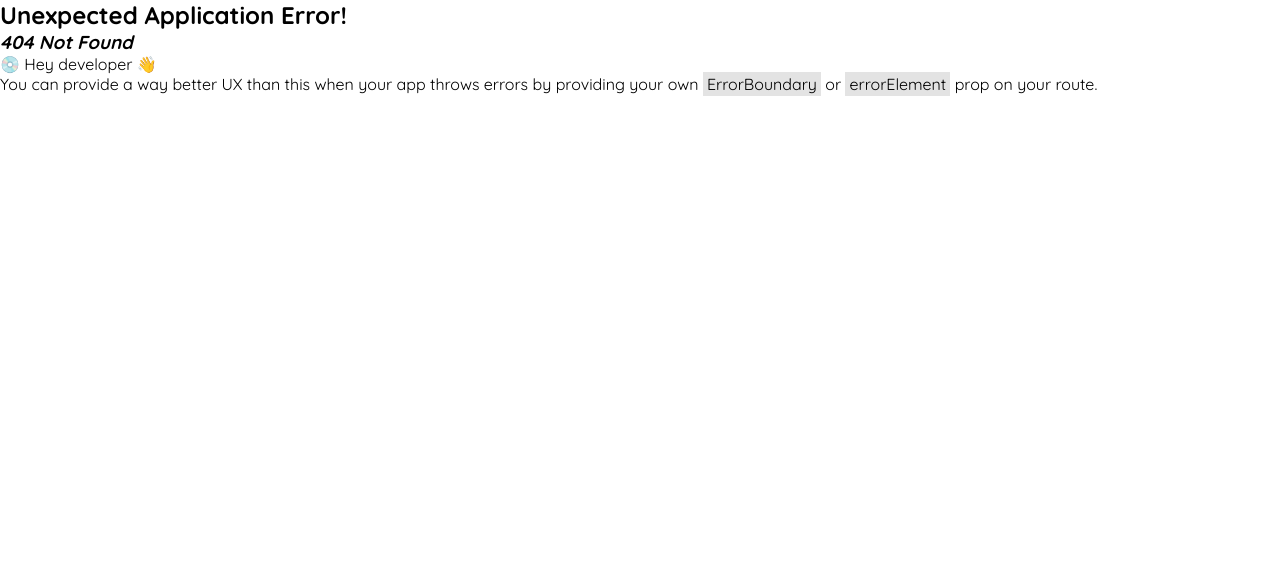
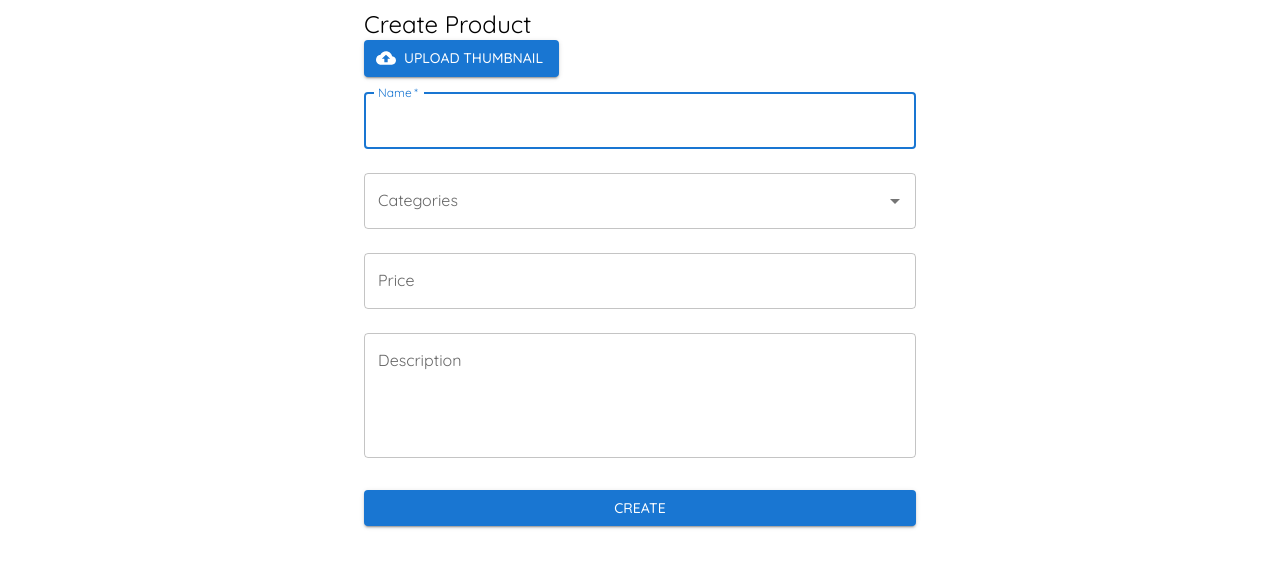
Before and after one commit to TuanDung1304/btl-react-ecommerce, a React (Vite) app: page /admin/product/create in a window 1280 px wide. Before the commit this address had no page. Shown: the top 568 px of the page. Built offline with nearby package versions, Linux system fonts and the light colour scheme.

Commit message:
Man hinh tao moi san pham

```diff
--- a/package.json
+++ b/package.json
@@ -22,6 +22,7 @@
     "@mui/styled-engine-sc": "^5.14.12",
     "@reduxjs/toolkit": "^1.9.7",
     "axios": "^1.6.0",
+    "filestack-react": "^4.0.1",
     "install": "^0.13.0",
     "lodash": "^4.17.21",
     "npm": "^10.2.0",
@@ -40,6 +41,7 @@
     "yup": "^1.3.2"
   },
   "devDependencies": {
+    "@types/filestack-react": "^4.0.3",
     "@types/react": "^18.2.15",
     "@types/react-dom": "^18.2.7",
     "@types/react-slick": "^0.23.10",
--- /dev/null
+++ b/src/Pages/Admin/Product/CreateProduct.tsx
@@ -0,0 +1,108 @@
+import CloudUploadIcon from '@mui/icons-material/CloudUpload'
+import { Typography, darken, lighten, styled } from '@mui/material'
+import Autocomplete from '@mui/material/Autocomplete'
+import Box from '@mui/material/Box'
+import Button from '@mui/material/Button'
+import Container from '@mui/material/Container'
+import TextField from '@mui/material/TextField'
+import { useState } from 'react'
+import { makeStyles } from 'tss-react/mui'
+import { CATEGORIES } from '../../../components/Categories/categories'
+import FilePicker from '../../../components/FileStack'
+
+const useStyles = makeStyles()(() => ({
+  root: {
+    fontFamily: 'Roboto, sans-serif',
+  },
+}))
+
+const GroupHeader = styled('div')(({ theme }) => ({
+  position: 'sticky',
+  top: '-8px',
+  padding: '4px 10px',
+  color: theme.palette.primary.main,
+  backgroundColor:
+    theme.palette.mode === 'light'
+      ? lighten(theme.palette.primary.light, 0.85)
+      : darken(theme.palette.primary.main, 0.8),
+}))
+
+const GroupItems = styled('ul')({
+  padding: 0,
+})
+
+export default function CreateProduct() {
+  const { classes } = useStyles()
+  const options = CATEGORIES
+
+  const [openPicker, setOpenPicker] = useState(false)
+
+  return (
+    <Container component="main" maxWidth="sm">
+      <Box className={classes.root}>
+        <Box component="form" noValidate sx={{ mt: 1 }}>
+          <Typography variant="h5">Create Product</Typography>
+          <Button
+            component="label"
+            variant="contained"
+            onClick={() => setOpenPicker(!openPicker)}
+            startIcon={<CloudUploadIcon />}>
+            Upload thumbnail
+          </Button>
+          <FilePicker
+            onClose={() => setOpenPicker(false)}
+            open={openPicker}
+            multiFiles
+          />
+          <TextField
+            id="name"
+            margin="normal"
+            fullWidth
+            label="Name"
+            autoFocus
+            required
+          />
+          <Autocomplete
+            id="categories-autocomplete"
+            options={options}
+            groupBy={(option) => option.type}
+            getOptionLabel={(option) => option.name}
+            sx={{ margin: '16px 0 8px' }}
+            renderInput={(params) => (
+              <TextField {...params} label="Categories" />
+            )}
+            renderGroup={(params) => (
+              <li key={params.key}>
+                <GroupHeader>{params.group}</GroupHeader>
+                <GroupItems>{params.children}</GroupItems>
+              </li>
+            )}
+          />
+          <TextField
+            id="price"
+            margin="normal"
+            label="Price"
+            fullWidth
+            type="number"
+          />
+          <TextField
+            id="text"
+            margin="normal"
+            label="Description"
+            fullWidth
+            type="text"
+            multiline
+            rows={4}
+          />
+          <Button
+            fullWidth
+            variant="contained"
+            sx={{ mt: 3, mb: 2 }}
+            type="submit">
+            Create
+          </Button>
+        </Box>
+      </Box>
+    </Container>
+  )
+}
--- a/src/Pages/Auth/Login.tsx
+++ b/src/Pages/Auth/Login.tsx
@@ -9,7 +9,6 @@ import FormControlLabel from '@mui/material/FormControlLabel'
 import Grid from '@mui/material/Grid'
 import TextField from '@mui/material/TextField'
 import Typography from '@mui/material/Typography'
-import { useEffect } from 'react'
 import { useForm } from 'react-hook-form'
 import { makeStyles } from 'tss-react/mui'
 import Link from '../../components/ui/Link'
@@ -48,10 +47,6 @@ export default function Login() {
       }
     }
   }
-
-  useEffect(() => {
-    document.title = 'Login'
-  }, [])
 
   return (
     <Container component="main" maxWidth="sm">
--- a/src/components/Categories/categories.ts
+++ b/src/components/Categories/categories.ts
@@ -11,21 +11,21 @@ export enum CategoryType {
 }
 
 export const AO_CATEGORIES: Category[] = [
-  { name: 'ALL', url: 'ao-nam', type: CategoryType.Quan },
-  { name: 'ÁO POLO', url: 'ao-polo', type: CategoryType.Quan },
-  { name: 'Áo SƠ MI', url: 'ao-so-mi', type: CategoryType.Quan },
-  { name: 'Áo KHOÁC', url: 'ao-khoac', type: CategoryType.Quan },
-  { name: 'Áo PHÔNG', url: 'ao-phong', type: CategoryType.Quan },
-  { name: 'Áo LEN', url: 'ao-len', type: CategoryType.Quan },
-  { name: 'Áo VEST', url: 'ao-vest', type: CategoryType.Quan },
+  { name: 'ALL', url: 'ao-nam', type: CategoryType.Ao },
+  { name: 'ÁO POLO', url: 'ao-polo', type: CategoryType.Ao },
+  { name: 'ÁO SƠ MI', url: 'ao-so-mi', type: CategoryType.Ao },
+  { name: 'ÁO KHOÁC', url: 'ao-khoac', type: CategoryType.Ao },
+  { name: 'ÁO PHÔNG', url: 'ao-phong', type: CategoryType.Ao },
+  { name: 'ÁO LEN', url: 'ao-len', type: CategoryType.Ao },
+  { name: 'ÁO VEST', url: 'ao-vest', type: CategoryType.Ao },
 ]
 
 export const QUAN_CATEGORIES: Category[] = [
-  { name: 'ALL', url: 'quan-nam', type: CategoryType.Ao },
-  { name: 'QUẦN JEAN', url: 'quan-jean', type: CategoryType.Ao },
-  { name: 'QUẦN TÂY', url: 'quan-tay', type: CategoryType.Ao },
-  { name: 'QUẦN KAKI', url: 'quan-kaki', type: CategoryType.Ao },
-  { name: 'QUẦN ĐÙI', url: 'quan-gio', type: CategoryType.Ao },
+  { name: 'ALL', url: 'quan-nam', type: CategoryType.Quan },
+  { name: 'QUẦN JEAN', url: 'quan-jean', type: CategoryType.Quan },
+  { name: 'QUẦN TÂY', url: 'quan-tay', type: CategoryType.Quan },
+  { name: 'QUẦN KAKI', url: 'quan-kaki', type: CategoryType.Quan },
+  { name: 'QUẦN ĐÙI', url: 'quan-gio', type: CategoryType.Quan },
 ]
 
 export const PHU_KIEN_CATEGORIES: Category[] = [
@@ -34,3 +34,9 @@ export const PHU_KIEN_CATEGORIES: Category[] = [
   { name: 'DÂY LƯNG', url: 'day-lung', type: CategoryType.PhuKien },
   { name: 'VÍ', url: 'vi', type: CategoryType.PhuKien },
 ]
+
+export const CATEGORIES = [
+  ...AO_CATEGORIES,
+  ...QUAN_CATEGORIES,
+  ...PHU_KIEN_CATEGORIES,
+].filter((item) => item.name !== 'ALL')
--- /dev/null
+++ b/src/components/FileStack/index.tsx
@@ -0,0 +1,21 @@
+import { PickerOverlay } from 'filestack-react'
+
+interface Props {
+  onClose: () => void
+  open: boolean
+  multiFiles?: boolean
+}
+
+export default function FilePicker({ onClose, open, multiFiles }: Props) {
+  return (
+    <>
+      {open && (
+        <PickerOverlay
+          apikey={'AdycHUcHuRhacN6VSzxRYz'}
+          onUploadDone={(res) => console.log(res)}
+          pickerOptions={{ onClose, maxFiles: multiFiles ? 10 : 1 }}
+        />
+      )}
+    </>
+  )
+}
--- a/src/components/Routes/Router.tsx
+++ b/src/components/Routes/Router.tsx
@@ -13,6 +13,7 @@ import Products from '../../Pages/Products'
 import Home from '../../Pages/Home'
 import ProductDetail from '../../Pages/ProductDetail'
 import { useDocumentTitle } from '../../hooks'
+import CreateProduct from '../../Pages/Admin/Product/CreateProduct'
 
 export interface RouteConfig {
   title?: string
@@ -50,6 +51,11 @@ export const routes: RouteConfig[] = [
     component: <ProductDetail />,
     layout: MainLayout,
   },
+  {
+    title: 'Create Product',
+    path: '/admin/product/create',
+    component: <CreateProduct />,
+  },
 ]
 
 export const router = createBrowserRouter(
--- a/src/main.css
+++ b/src/main.css
@@ -5,6 +5,6 @@
 	margin: 0;
 	padding: 0;
 	box-sizing: border-box;
-	font-family: 'Quicksand', 'sans-serif';
+	font-family: 'Quicksand', 'Roboto', 'sans-serif';
 	color: '#3333333'
 }
```
Also changed, not shown: 1 other file (tests, documents, lock files or other folders).
